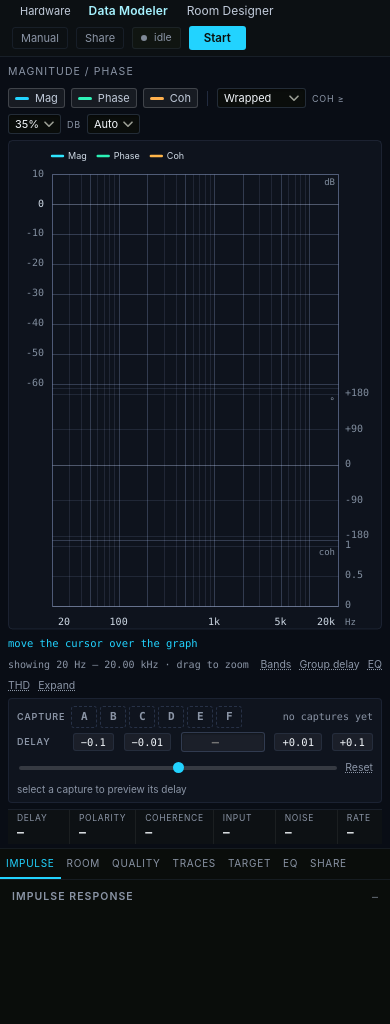
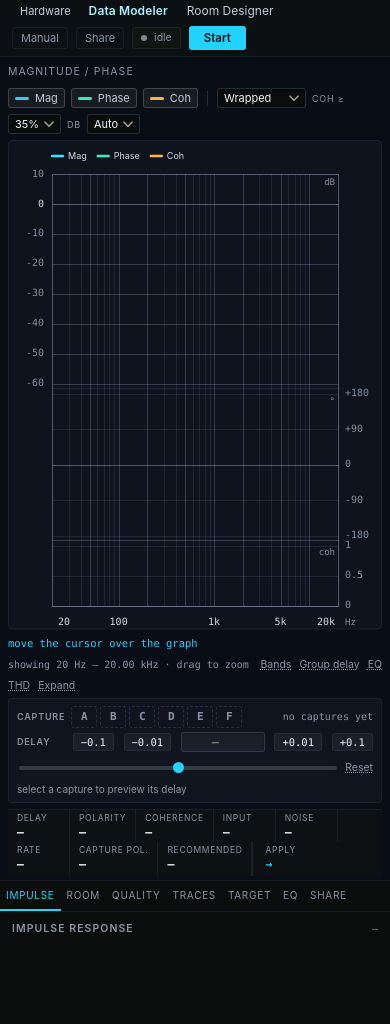
Before and after one commit to mattybeme44-rgb/align, a plain HTML site: page index.html in a window 390 px wide. Shown: the part 76-1100 px from the top of the page. Drawn offline with Linux system fonts and the light colour scheme.

Commit message:
Wrap the readout strip instead of scrolling its last tiles out of sight
The strip was nowrap with a hidden scrollbar, so a 320px phone showed 304 of
642px and the Apply tile was unreachable without a swipe. Wrapping keeps every
tile on screen at any width and removes the horizontal scroll container.

```diff
--- a/css/instrument.css
+++ b/css/instrument.css
@@ -558,12 +558,11 @@ body {
 .metrics.compact {
   display: flex;
   flex: none;
-  flex-wrap: nowrap;
+  /* The fifteen tiles need 642px and a phone column is 320-430px, so the strip
+     wraps onto extra rows instead of scrolling the last tiles out of sight. */
+  flex-wrap: wrap;
   gap: 0;
   margin: 0;
-  overflow-x: auto;
-  overflow-y: hidden;
-  scrollbar-width: thin;
   border-top: 1px solid var(--line);
   background: #0d1114;
 }
```
